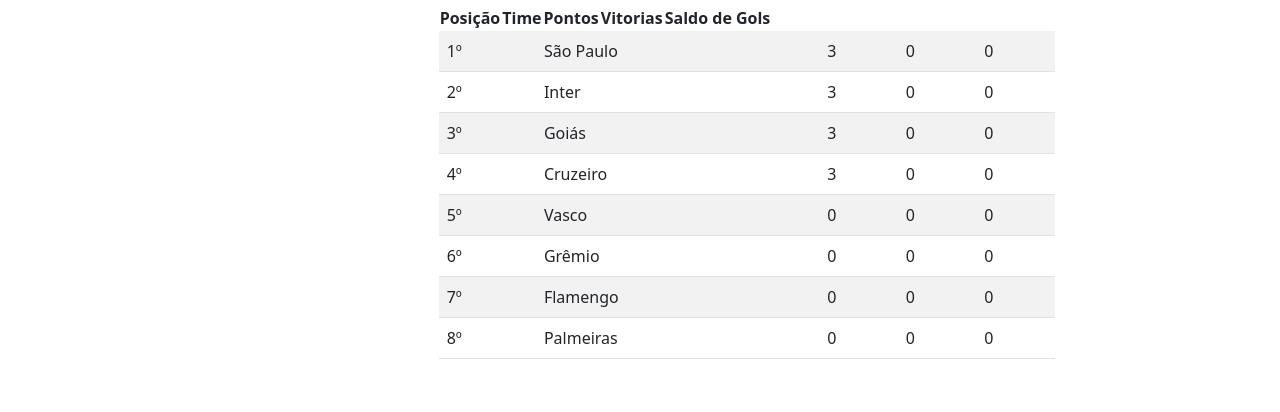
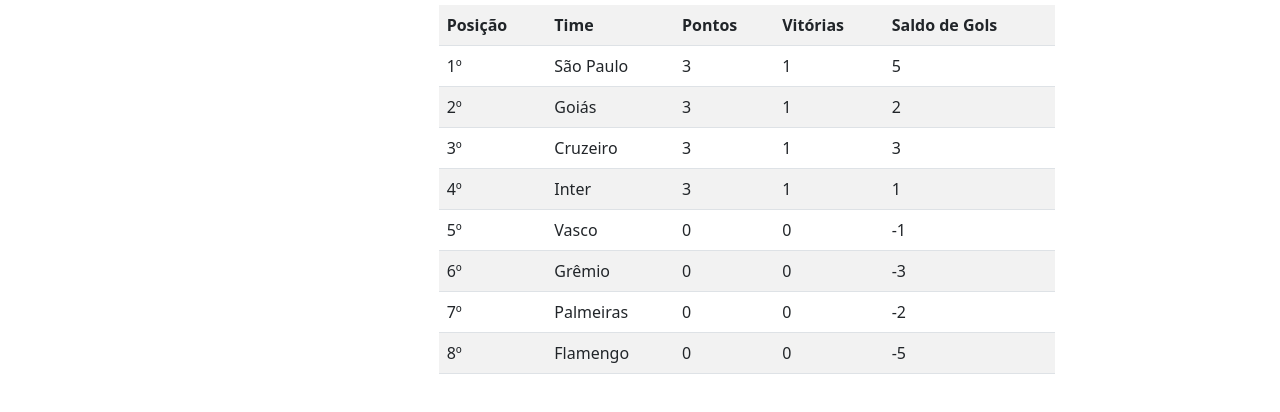
Before and after one commit to GabrielDario/SimuladorBrasileirao, a plain HTML site: page index.html in a window 1280 px wide. Both pictures are taken after a click on the input "Proxima rodada". Shown: the part 356-768 px from the top of the page. Drawn offline with nearby package versions, Linux system fonts and the light colour scheme.

Commit message:
Classificar vitorias e saldo de gols

```diff
--- a/gerenciarPontos.js
+++ b/gerenciarPontos.js
@@ -34,7 +34,8 @@
 const compararGols = () => {
     let pT;
     let sT;
-
+    let sgpT;
+    let sgsT;
     for (i = 0; i < 8; i = i + 2) { // PERCORRER OS TIMES
 
         for(j = 0; j < clubes.length; j++) { //Percorrer primeiro time esquerda
@@ -49,19 +50,30 @@
             if(clubes[j].nome == timeGanhou) {
                 sT = j;
             }
-        }
+        }0
 
 
         if (timesDaRodada[i].golsRodada > timesDaRodada[i + 1].golsRodada) {
             clubes[pT].pontos = clubes[pT].pontos + 3;
+            clubes[pT].vitorias = clubes[pT].vitorias + 1;
 
+            sgpT = timesDaRodada[i].golsRodada - timesDaRodada[i+1].golsRodada;
+
+            clubes[pT].saldoGols = clubes[pT].saldoGols + sgpT;
+            clubes[sT].saldoGols = clubes[sT].saldoGols - sgpT;
         } else if (timesDaRodada[i].golsRodada < timesDaRodada[i + 1].golsRodada) {
 
             clubes[sT].pontos = clubes[sT].pontos + 3;
+            clubes[sT].vitorias = clubes[sT].vitorias + 1;
 
+            sgpT = timesDaRodada[i+1].golsRodada - timesDaRodada[i].golsRodada;
+
+            clubes[pT].saldoGols = clubes[pT].saldoGols - sgpT;
+            clubes[sT].saldoGols = clubes[sT].saldoGols + sgpT;
         } else {
             clubes[pT].pontos = clubes[pT].pontos + 1;
             clubes[sT].pontos = clubes[sT].pontos + 1;
+
         }
     }
 }
--- a/index.html
+++ b/index.html
@@ -36,23 +36,11 @@
 
                 <h2>Tabela de jogos</h2>
                 <table>
-                    <tr>
-                        <th>Posição</th>
-                        <th>Time</th>
-                        <th>Pontos</th>
-                        <th>Vitorias</th>
-                        <th>Saldo de Gols</th>
-                    </tr>
+
                 </table>
 
                 <table class="table table-striped" id="tabela">
-                    <tr>
-                        <th>Posição</th>
-                        <th>Time</th>
-                        <th>Pontos</th>
-                        <th>Vitorias</th>
-                        <th>Saldo de Gols</th>
-                    </tr>
+
                 </table>
             </div>
 
--- a/script.js
+++ b/script.js
@@ -30,6 +30,24 @@
 const gerarTabela = () => {
 
     clubes = ordenarTabela();
+    const linha = tabela.insertRow(-1);
+    const col1 = linha.insertCell(0)
+    const col2 = linha.insertCell(1)
+    const col3 = linha.insertCell(2)
+    const col4 = linha.insertCell(3)
+    const col5 = linha.insertCell(4)
+
+  col1.innerText = 'Posição' ;
+  col1.style.fontWeight = '900';
+  col2.innerText = 'Time' ;
+  col2.style.fontWeight = '900';
+  col3.innerText = 'Pontos' ;
+  col3.style.fontWeight = '900';
+  col4.innerText = 'Vitórias' ;
+  col4.style.fontWeight = '900';
+  col5.innerText = 'Saldo de Gols' ;
+  col5.style.fontWeight = '900';
+
     for(let i = 0; i < 8; i++) {
         const linha = tabela.insertRow(-1);
         const col1 = linha.insertCell(0)
```
